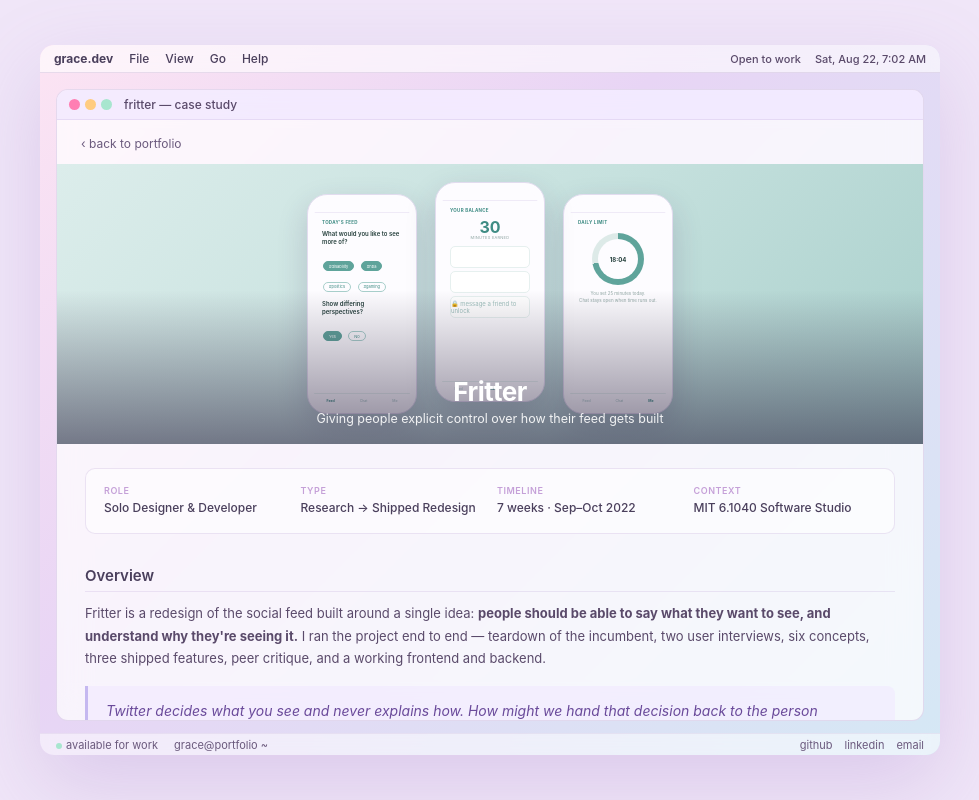
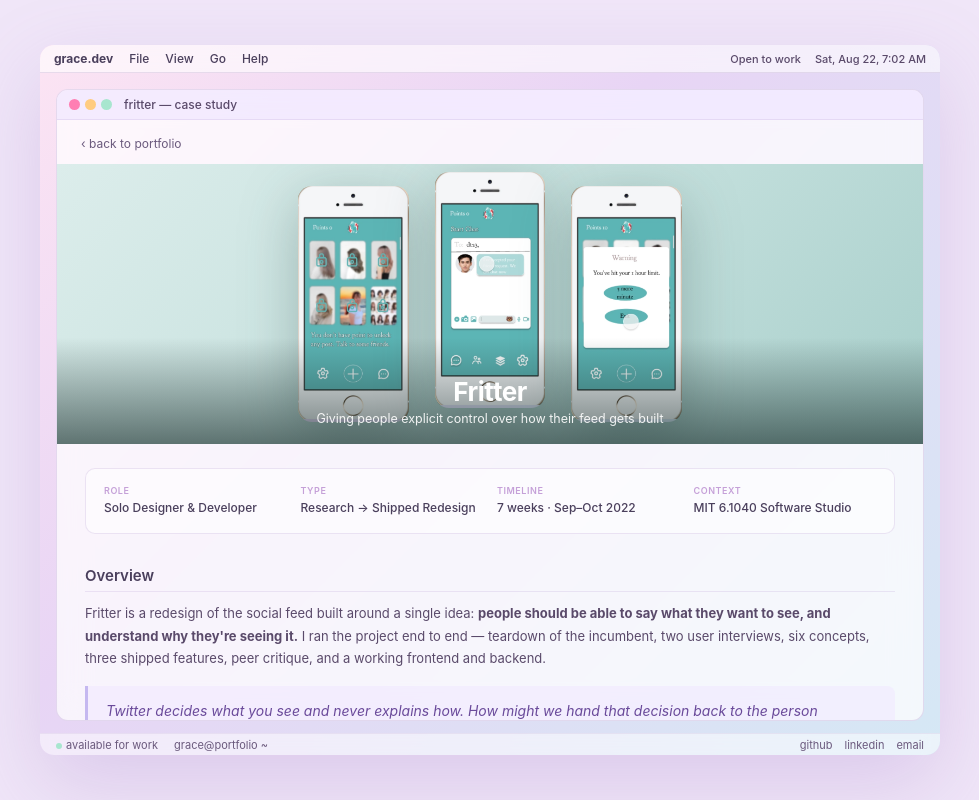
Before and after one commit to chag60460/grace-portfolio, a plain HTML site: page projects/fritter/fritter.html in a window 1280 px wide. Shown: the whole page, without its empty margins (150-1129 px from the left). Drawn offline with Linux system fonts and the light colour scheme.

Commit message:
Use real product screens for Fritter hero and cover; move wireframes into Decide stage

```diff
--- a/projects/fritter/fritter.html
+++ b/projects/fritter/fritter.html
@@ -40,48 +40,16 @@
       display: flex;
       align-items: center;
       justify-content: center;
-      gap: 18px;
+      gap: 26px;
     }
-    .hero-phone {
-      width: 110px;
-      height: 220px;
-      background: #FDFCFF;
-      border-radius: 20px;
-      border: 1px solid #e2dcef;
-      box-shadow: 0 12px 30px rgba(60,40,90,.18);
-      overflow: hidden;
-      flex-shrink: 0;
-      padding: 6px;
+    .hero-shot {
+      height: 236px;
+      width: auto;
+      display: block;
+      border-radius: 14px;
+      filter: drop-shadow(0 14px 28px rgba(30,60,58,.28));
     }
-    .hero-phone-inner {
-      background: #FDFCFF;
-      border-radius: 16px;
-      height: 100%;
-      display: flex;
-      flex-direction: column;
-      overflow: hidden;
-    }
-    .fp-bar { height: 12px; border-bottom: 0.5px solid #EFEAF7; }
-    .fp-body { flex: 1; padding: 7px 8px; overflow: hidden; }
-    .fp-tag { font-size: 4.5px; font-weight: 700; color: #3F8C84; text-transform: uppercase; letter-spacing: 0.06em; margin-bottom: 5px; }
-    .fp-q { font-size: 6px; line-height: 1.4; color: #26403D; font-weight: 600; margin-bottom: 5px; }
-    .fp-chip { display: inline-block; border: 0.5px solid #A8CFCB; color: #3F8C84; border-radius: 99px; padding: 1.5px 5px; font-size: 4px; margin: 1px; }
-    .fp-chip.on { background: #5FA49B; color: #fff; border-color: #5FA49B; }
-    .fp-post { background: #fff; border: 0.5px solid #E6F0EF; border-radius: 5px; height: 22px; margin-bottom: 3px; }
-    .fp-post.lock { display: flex; align-items: center; justify-content: center; font-size: 6px; color: #9DBFBB; }
-    .fp-points { text-align: center; margin: 6px 0; }
-    .fp-points-num { font-size: 16px; font-weight: 700; color: #3F8C84; line-height: 1; }
-    .fp-points-lbl { font-size: 4px; color: #8FA5A2; text-transform: uppercase; letter-spacing: 0.06em; }
-    .fp-ring {
-      width: 52px; height: 52px; border-radius: 50%;
-      margin: 8px auto 6px;
-      background: conic-gradient(#5FA49B 0 72%, #DDEAE8 72% 100%);
-      display: flex; align-items: center; justify-content: center;
-    }
-    .fp-ring i { width: 40px; height: 40px; border-radius: 50%; background: #FDFCFF; display: flex; align-items: center; justify-content: center; font-size: 6px; font-weight: 700; color: #26403D; font-style: normal; }
-    .fp-note { font-size: 4.5px; color: #8FA5A2; text-align: center; line-height: 1.5; }
-    .fp-nav { height: 14px; border-top: 0.5px solid #E6F0EF; display: flex; justify-content: space-around; align-items: center; font-size: 3.5px; color: #9DBFBB; }
-    .fp-nav .act { color: #3F8C84; font-weight: 700; }
+    .hero-shot.lift { transform: translateY(-14px); }
 
     .hero-overlay {
       position: absolute;
@@ -91,7 +59,7 @@
       align-items: center;
       justify-content: flex-end;
       padding-bottom: 18px;
-      background: linear-gradient(to top, rgba(40,30,60,.55), rgba(40,30,60,0) 55%);
+      background: linear-gradient(to top, rgba(25,45,43,.62), rgba(25,45,43,0) 38%);
       pointer-events: none;
     }
     .hero-overlay h1 {
@@ -364,61 +332,9 @@
         <!-- ════════════ HERO ════════════ -->
         <div class="hero">
           <div class="hero-inner">
-
-            <!-- Survey screen -->
-            <div class="hero-phone">
-              <div class="hero-phone-inner">
-                <div class="fp-bar"></div>
-                <div class="fp-body">
-                  <div class="fp-tag">Today's feed</div>
-                  <div class="fp-q">What would you like to see more of?</div>
-                  <div>
-                    <span class="fp-chip on">#disability</span>
-                    <span class="fp-chip on">#nba</span>
-                    <span class="fp-chip">#politics</span>
-                    <span class="fp-chip">#gaming</span>
-                  </div>
-                  <div class="fp-q" style="margin-top:7px">Show differing perspectives?</div>
-                  <div>
-                    <span class="fp-chip on">Yes</span>
-                    <span class="fp-chip">No</span>
-                  </div>
-                </div>
-                <div class="fp-nav"><span class="act">Feed</span><span>Chat</span><span>Me</span></div>
-              </div>
-            </div>
-
-            <!-- Reward screen -->
-            <div class="hero-phone" style="transform: translateY(-12px);">
-              <div class="hero-phone-inner">
-                <div class="fp-bar"></div>
-                <div class="fp-body">
-                  <div class="fp-tag">Your balance</div>
-                  <div class="fp-points">
-                    <div class="fp-points-num">30</div>
-                    <div class="fp-points-lbl">minutes earned</div>
-                  </div>
-                  <div class="fp-post"></div>
-                  <div class="fp-post"></div>
-                  <div class="fp-post lock">🔒 message a friend to unlock</div>
-                </div>
-                <div class="fp-nav"><span>Feed</span><span class="act">Chat</span><span>Me</span></div>
-              </div>
-            </div>
-
-            <!-- Time limit screen -->
-            <div class="hero-phone">
-              <div class="hero-phone-inner">
-                <div class="fp-bar"></div>
-                <div class="fp-body">
-                  <div class="fp-tag">Daily limit</div>
-                  <div class="fp-ring"><i>18:04</i></div>
-                  <div class="fp-note">You set 25 minutes today.<br />Chat stays open when time runs out.</div>
-                </div>
-                <div class="fp-nav"><span>Feed</span><span>Chat</span><span class="act">Me</span></div>
-              </div>
-            </div>
-
+            <img class="hero-shot" src="media/shot_feed.png" alt="Fritter feed with posts locked until the reader earns points" />
+            <img class="hero-shot lift" src="media/shot_chat.png" alt="Fritter chat screen where messaging a friend earns browsing time" />
+            <img class="hero-shot" src="media/shot_limit.png" alt="Fritter daily limit warning offering five more minutes or exit" />
           </div>
           <div class="hero-overlay">
             <h1>Fritter</h1>
@@ -629,6 +545,13 @@
             </tbody>
           </table>
 
+          <h3>Wireframing the survivors</h3>
+          <p>With three concepts left, I moved into Figma to work out the actual flows — how the survey opens the day, where earned minutes surface while browsing, and what the limit does when it fires. Drawing the screens is also what exposed the conflicts that peer critique would later confirm.</p>
+
+          <div class="links-row">
+            <a class="link-btn" href="https://www.figma.com/design/uv1mCkyagYMeN9Wpddybgf/Fritter-Wireframe" target="_blank" rel="noopener noreferrer">Figma wireframes ↗</a>
+          </div>
+
           <!-- ════════════ 7. SPECIFY ════════════ -->
           <div class="stage">Stage 07 · Specify</div>
           <h2>Specifying the system</h2>
@@ -722,7 +645,6 @@
 
           <div class="links-row">
             <a class="link-btn" href="https://chag60460.github.io/fritter-case-study/" target="_blank" rel="noopener noreferrer">Full process archive ↗</a>
-            <a class="link-btn" href="https://www.figma.com/design/uv1mCkyagYMeN9Wpddybgf/Fritter-Wireframe" target="_blank" rel="noopener noreferrer">Figma wireframes ↗</a>
           </div>
 
           <p class="privacy-note">Research participants are referred to as Participant A and Participant B. Names and identifying details have been removed or generalized; quotes are preserved except where they contained identifying information.</p>
```
Also changed, not shown: projects/fritter/media/cover.png, projects/fritter/media/shot_chat.png (added), projects/fritter/media/shot_feed.png (added), projects/fritter/media/shot_limit.png (added), projects/fritter/media/shot_survey.png (added).
